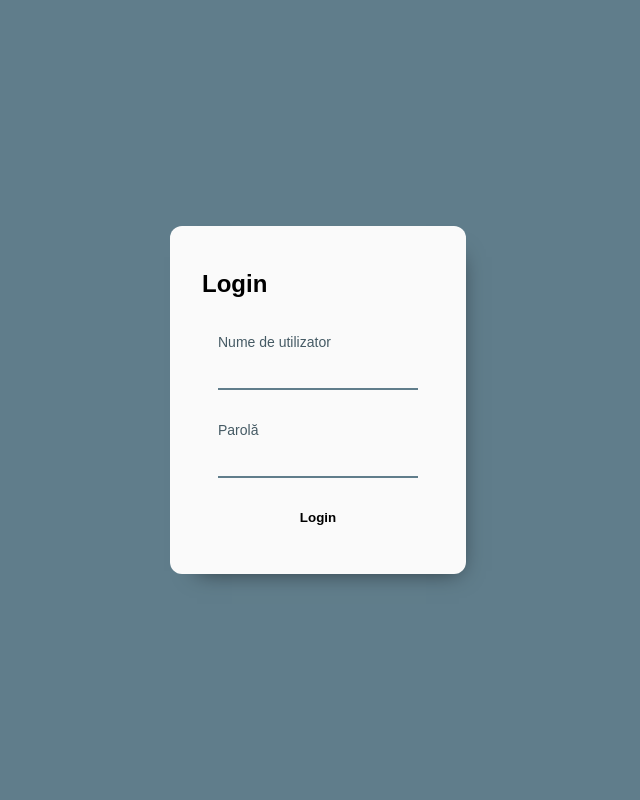
After one commit to haginus/music_master, a Flask app: page /login in a window 1280 px wide. The commit adds this page. Shown: the whole page, without its empty margins (322-962 px from the left). Run offline with Flask 2, Linux system fonts and the light colour scheme; parts of the project's set-up code (start-up, migrations or seed data) failed here and were passed over.

Commit message:
Added login system & changed some routes

```diff
--- a/main.py
+++ b/main.py
@@ -1,8 +1,10 @@
-from flask import Flask, jsonify, abort, render_template, url_for, request
+from flask import Flask, jsonify, abort, render_template, session, url_for, request, redirect
 from Songs import *
 
 driver()
 app = Flask(__name__)
+
+app.secret_key = b'_5#y2L"F4Q8z\n\xec]/'
 
 
 @app.route('/')
@@ -10,26 +12,50 @@ def main():
     return render_template("base.html")
 
 
-@app.route('/songs/')
+@app.route('/login', methods=['GET', 'POST'])
+def login():
+    if request.method == 'POST':
+        if request.form['username'] == 'admin' and request.form['password'] == 'admin':
+            session['username'] = request.form['username']
+            return redirect(url_for('list_songs_render'))
+        else:
+            return redirect(url_for('login'))
+    return render_template("login.html")
+
+
+@app.route('/logout')
+def logout():
+    session.pop('username', None)
+    return redirect(url_for('main'))
+
+
+@app.route('/admin/songs/')
 def list_songs_render():
+    if 'username' not in session:
+        return redirect(url_for('login'))
     songs_dict = get_songs()
     return render_template("songs/list.html", songs=songs_dict)
 
 
-@app.route('/songs/add')
+@app.route('/admin/songs/add')
 def add_song_render():
+    if 'username' not in session:
+        return redirect(url_for('login'))
     return render_template("songs/add_song.html")
 
 
-@app.route('/songs/add', methods=['POST'])
+@app.route('/admin/songs/add', methods=['POST'])
 def add_song_request():
+    if 'username' not in session:
+        return redirect(url_for('login'))
     res = add_song(json.dumps(request.get_json()))
     return jsonify(res)
 
 
-@app.route('/songs/edit/<song_id>')
+@app.route('/admin/songs/edit/<song_id>')
 def edit_songs_render(song_id):
-    print(song_id)
+    if 'username' not in session:
+        return redirect(url_for('login'))
     song = get_song(song_id)
     if song == -1:
         abort(404)
@@ -41,24 +67,22 @@ def edit_songs_render(song_id):
     return render_template("songs/edit_song.html", song=song, artists=artists)
 
 
-@app.route('/songs/edit', methods=['POST'])
+@app.route('/admin/songs/edit', methods=['POST'])
 def edit_song_request():
+    if 'username' not in session:
+        return redirect(url_for('login'))
     data = request.get_json()
     res = edit_song(data['id'], data['title'], data['artists'], data['lyrics'])
     return jsonify(res)
 
 
-@app.route('/songs/delete', methods=['POST'])
+@app.route('/admin/songs/delete', methods=['POST'])
 def delete_song_request():
+    if 'username' not in session:
+        return redirect(url_for('login'))
     data = request.get_json()
     res = delete_song(data['id'])
     return jsonify(res)
-
-
-'''
-This method expects a json content.
-Use header: 'Content-Type: application/json'
-'''
 
 
 @app.route('/lyrics', methods=['POST'])
--- a/static/styles.css
+++ b/static/styles.css
@@ -339,3 +339,9 @@ td {
     padding: 8px 0px;
     text-align: center;
 }
+
+/* Login */
+.login-box {
+    height: 300px;
+    padding: 24px 32px;
+}
--- /dev/null
+++ b/templates/login.html
@@ -0,0 +1,31 @@
+<!doctype html>
+<html>
+  <head>
+    <title>Trap Flexer</title>
+    <link rel="stylesheet" href="{{ url_for('static', filename='styles.css') }}" type="text/css"/>
+    <script src="{{ url_for('static', filename='scripts.js') }}" type="text/javascript"></script>
+    <meta name="viewport" content="width=device-width, initial-scale=1.0">
+  </head>
+  <body>
+    <div class="box login-box">
+        <h2>Login</h2>
+        <form method="post">
+            <div>
+                <div class="input-field">
+                    <div class="field-name">Nume de utilizator</div>
+                    <input type="text" name="username"/>
+                </div>
+            </div>
+            <div>
+                <div class="input-field">
+                    <div class="field-name">Parolă</div>
+                    <input type="password" name="password"/>
+                </div>
+            </div>
+            <div class="centered">
+                <button type="submit">Login</button>
+            </div>
+        </form>
+    </div>
+  </body>
+</html>
--- a/templates/songs/add_song.html
+++ b/templates/songs/add_song.html
@@ -48,7 +48,7 @@
             }
             console.log(this)
         };
-        xhttp.open("POST", "/songs/add", true);
+        xhttp.open("POST", "/admin/songs/add", true);
         xhttp.setRequestHeader("Content-Type", "application/json");
         xhttp.send(JSON.stringify(req));
     }
--- a/templates/songs/edit_song.html
+++ b/templates/songs/edit_song.html
@@ -50,7 +50,7 @@
             }
             console.log(this)
         };
-        xhttp.open("POST", "/songs/edit", true);
+        xhttp.open("POST", "/admin/songs/edit", true);
         xhttp.setRequestHeader("Content-Type", "application/json");
         xhttp.send(JSON.stringify(req));
     }
--- a/templates/songs/list.html
+++ b/templates/songs/list.html
@@ -42,7 +42,7 @@
                 location.reload();
             }
         };
-        xhttp.open("POST", "/songs/delete", true);
+        xhttp.open("POST", "/admin/songs/delete", true);
         xhttp.setRequestHeader("Content-Type", "application/json");
         xhttp.send(JSON.stringify({id: song_id}));
     }
```
Also changed, not shown: README.md (added).
